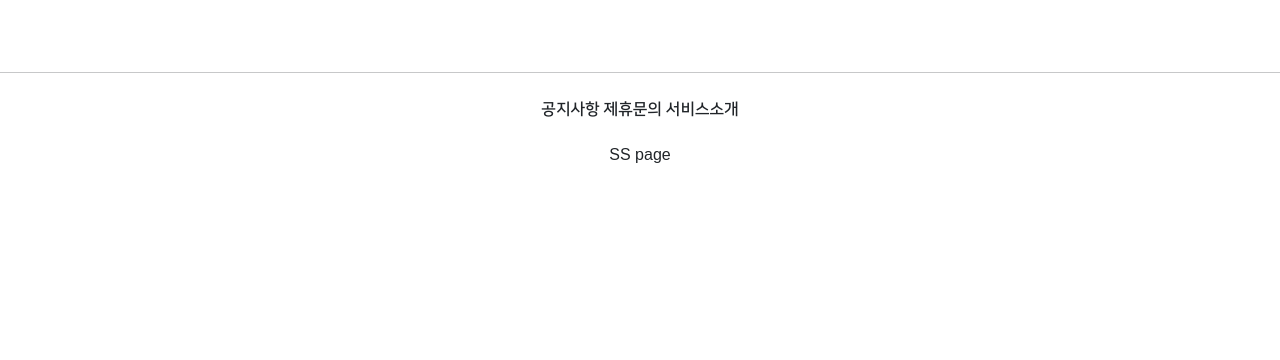
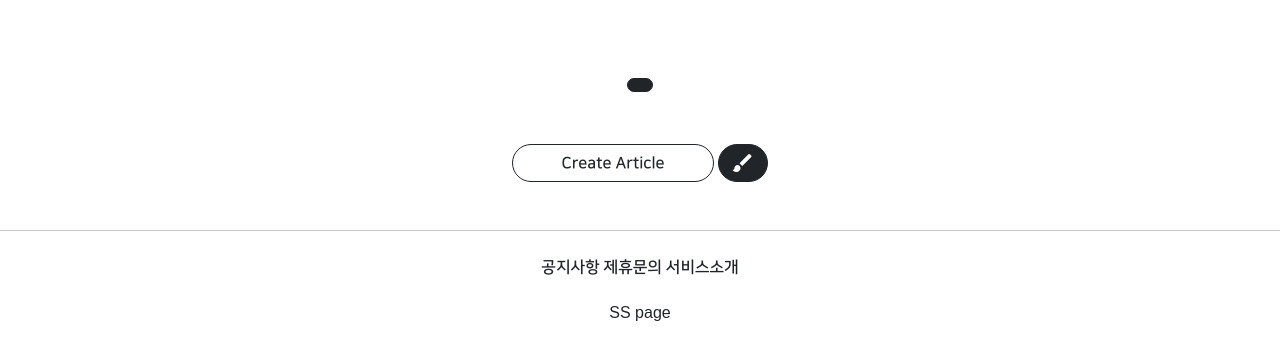
Before and after one commit to NOESYU/Class6, a Django app: template projectapp/templates/projectapp/detail.html in a window 1280 px wide. Shown: the part 265-625 px from the top of the page. Run offline with Django 3.2, Linux system fonts and the light colour scheme; the template is opened without the code that fills it, so the values that code supplies are empty; parts of the project's set-up code (start-up, migrations or seed data) failed here and were passed over; some libraries are stand-ins or nearby versions; some web fonts are replaced.

Commit message:
210819 django class commit 2

```diff
--- a/projectapp/templates/projectapp/detail.html
+++ b/projectapp/templates/projectapp/detail.html
@@ -13,4 +13,8 @@
         </div>
     </div>
 
+    <div>
+        {# with: list_fragment. 안에서 article_list를 object_list 라고 사용 #}
+        {% include 'snippets/list_fragment.html' with article_list=object_list%}
+    </div>
 {% endblock %}
--- /dev/null
+++ b/templates/snippets/list_fragment.html
@@ -0,0 +1,52 @@
+{% load static %}
+
+    <style>
+        .container {
+            padding: 0;
+            margin: 0 0;
+        }
+
+        .container div {
+            {#모바일용크기 지정해주고 최대크기 지정함으로써 피씨도#}
+            width: 45%;
+                max-width: 200px;
+            display: flex;
+            justify-content: center;
+            align-items: center;
+            border-radius: 1rem;
+            flex-direction: column;
+            box-shadow: 0 0 .5rem grey;
+        }
+
+        .container img {
+            width: 100%;
+            border-radius: 1rem;
+        }
+    </style>
+
+    <div class="container my-4">
+    {# 게시글에서 받아온거 출력할거임 #}
+        {% for article in article_list %}
+            <div>
+                <a href="{% url 'articleapp:detail' pk=article.pk %}">
+                    <img src="{{ article.image.url }}" alt="">
+                </a>
+            <span>{{ article.title }}</span>
+            </div>
+        {% endfor %}
+    </div>
+
+    <script src="{% static 'js/magicgrid.js' %}"></script>
+
+    {% include 'snippets/pagination.html' %}
+
+    <div class="text-center my-5">
+        <a href="{% url 'articleapp:create' %}"
+            class="btn btn-outline-dark rounded-pill px-5">
+            Create Article
+        </a>
+        <a href="{% url 'articleapp:create' %}"
+            class="btn btn-dark rounded-pill material-icons">
+            brush
+        </a>
+    </div>
```
Also changed, not shown: projectapp/views.py (+9 -2 lines).
